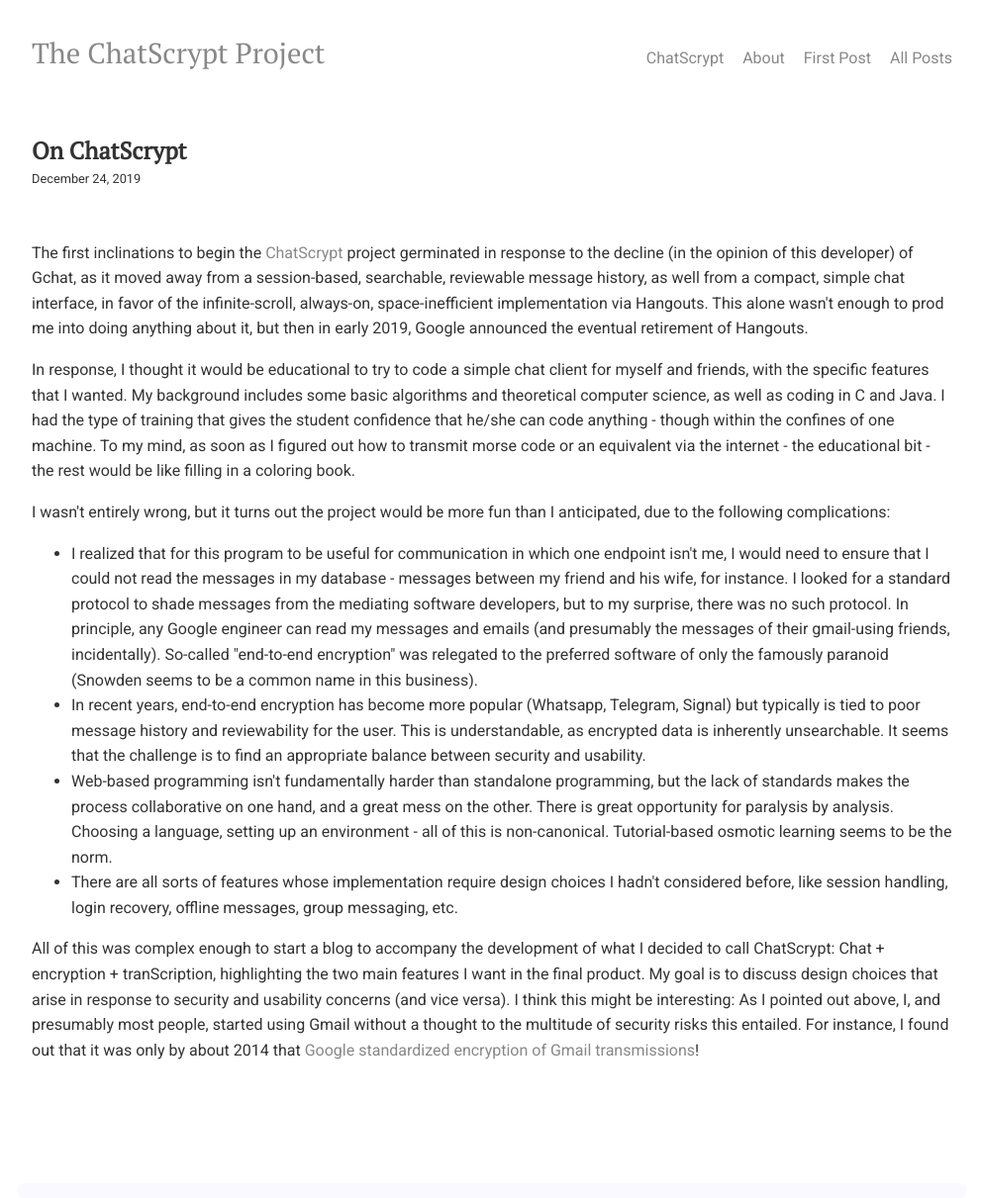
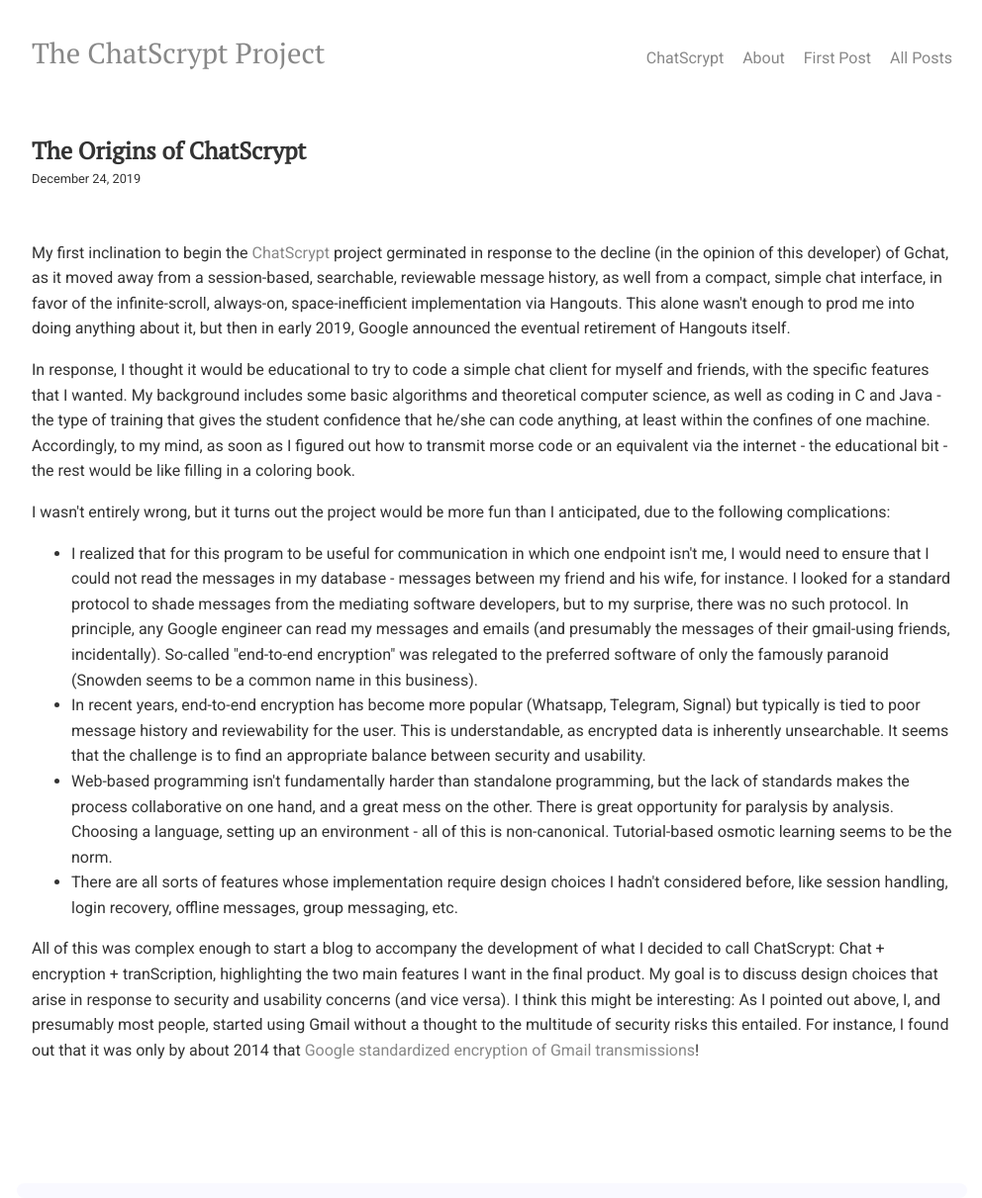
Before and after one commit to chatscrypt/chatscrypt.github.io, a Jekyll site: the page built from _posts/2019-12-24-the-origins-of-chatscrypt.html, in a window 1280 px wide. Shown: the whole page at 99% size, without its empty margins (143-1135 px from the left). Built offline with Jekyll 4.4.1, drawn with Linux system fonts in a browser that asks for light colours; comment, search, counter and statistics services are not loaded.

Commit message:
Update and rename 2019-12-24-on-chatscrypt.html to 2019-12-24-the-origins-of-chatscrypt.html

```diff
--- a/_posts/2019-12-24-on-chatscrypt.html
+++ b/_posts/2019-12-24-the-origins-of-chatscrypt.html
@@ -1,13 +1,13 @@
 ---
 layout: post
-title: "On ChatScrypt"
+title: "The Origins of ChatScrypt"
 comments: true
 date: 2019-12-24
 ---
 
-The first inclinations to begin the <a href="https://chatscrypt.herokuapp.com/">ChatScrypt</a> project germinated in response to the decline (in the opinion of this developer) of Gchat, as it moved away from a session-based, searchable, reviewable message history, as well from a compact, simple chat interface, in favor of the infinite-scroll, always-on, space-inefficient implementation via Hangouts. This alone wasn't enough to prod me into doing anything about it, but then in early 2019, Google announced the eventual retirement of Hangouts.
+My first inclination to begin the <a href="https://chatscrypt.herokuapp.com/">ChatScrypt</a> project germinated in response to the decline (in the opinion of this developer) of Gchat, as it moved away from a session-based, searchable, reviewable message history, as well from a compact, simple chat interface, in favor of the infinite-scroll, always-on, space-inefficient implementation via Hangouts. This alone wasn't enough to prod me into doing anything about it, but then in early 2019, Google announced the eventual retirement of Hangouts itself.
 
-<p>In response, I thought it would be educational to try to code a simple chat client for myself and friends, with the specific features that I wanted. My background includes some basic algorithms and theoretical computer science, as well as coding in C and Java. I had the type of training that gives the student confidence that he/she can code anything - though within the confines of one machine. To my mind, as soon as I figured out how to transmit morse code or an equivalent via the internet - the educational bit - the rest would be like filling in a coloring book.
+<p>In response, I thought it would be educational to try to code a simple chat client for myself and friends, with the specific features that I wanted. My background includes some basic algorithms and theoretical computer science, as well as coding in C and Java - the type of training that gives the student confidence that he/she can code anything, at least within the confines of one machine. Accordingly, to my mind, as soon as I figured out how to transmit morse code or an equivalent via the internet - the educational bit - the rest would be like filling in a coloring book.
 
 <p>I wasn't entirely wrong, but it turns out the project would be more fun than I anticipated, due to the following complications:
 
```
